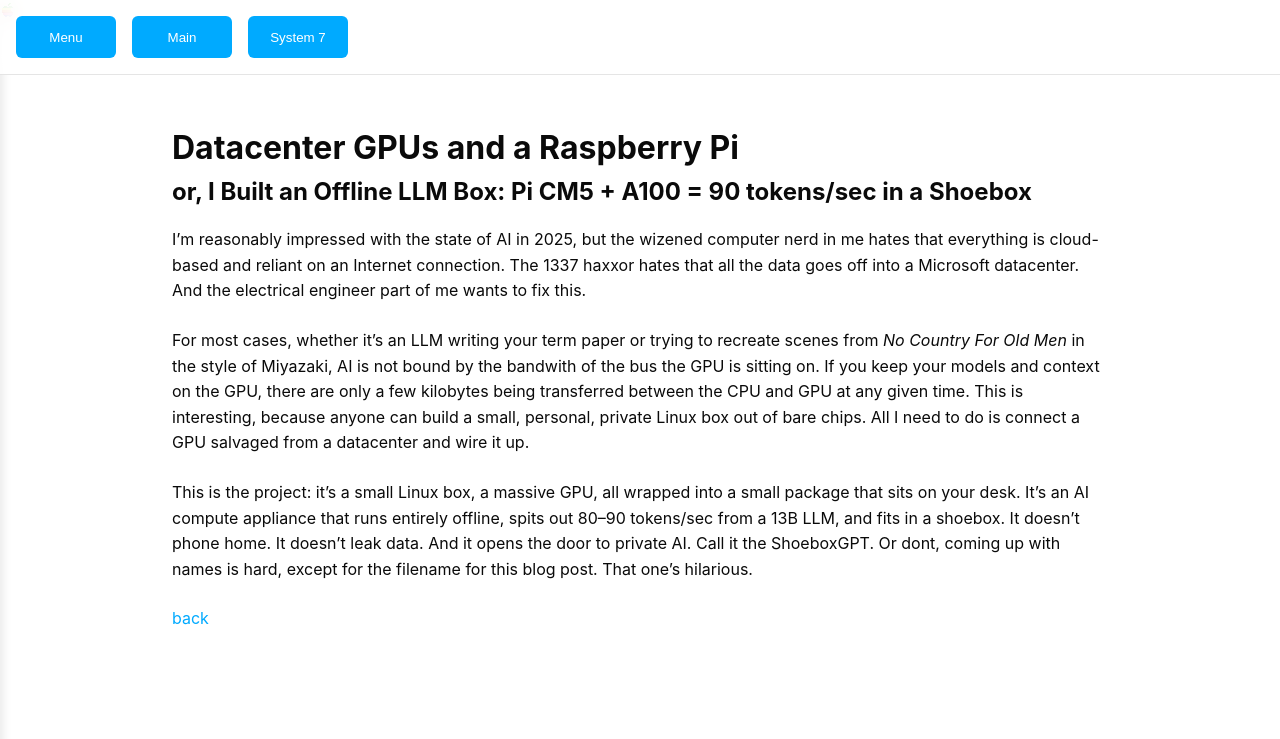
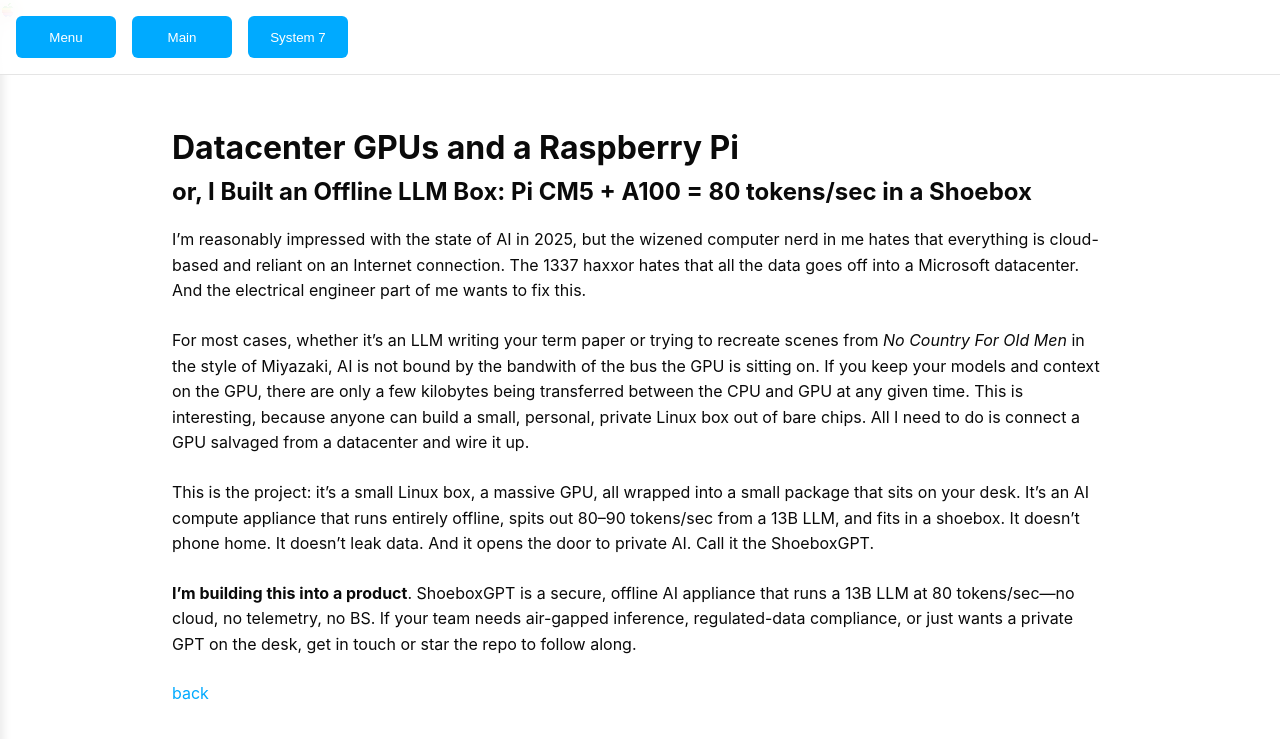
Before and after one commit to bbenchoff/bbenchoff.github.io, a Jekyll site: the page built from pages/EdgingAI.md, in a window 1280 px wide. Shown: the top 739 px of the page. Built offline with Jekyll 4.4.1, drawn with Linux system fonts in a browser that asks for light colours; nearby versions of some CDN libraries; our own code applies the rules of GitHub Pages for plain Markdown files.

Commit message:
Update EdgingAI.md

```diff
--- a/pages/EdgingAI.md
+++ b/pages/EdgingAI.md
@@ -5,13 +5,15 @@
 ---
 
 # Datacenter GPUs and a Raspberry Pi
-## or, I Built an Offline LLM Box: Pi CM5 + A100 = 90 tokens/sec in a Shoebox
+## or, I Built an Offline LLM Box: Pi CM5 + A100 = 80 tokens/sec in a Shoebox
 
 I'm reasonably impressed with the state of AI in 2025, but the wizened computer nerd in me hates that everything is cloud-based and reliant on an Internet connection. The 1337 haxxor hates that all the data goes off into a Microsoft datacenter. And the electrical engineer part of me wants to fix this.
 
 For most cases, whether it's an LLM writing your term paper or trying to recreate scenes from *No Country For Old Men* in the style of Miyazaki, AI is not bound by the bandwith of the bus the GPU is sitting on. If you keep your models and context on the GPU, there are only a few kilobytes being transferred between the CPU and GPU at any given time. This is interesting, because anyone can build a small, personal, private Linux box out of bare chips. All I need to do is connect a GPU salvaged from a datacenter and wire it up.
 
-This is the project: it's a small Linux box, a massive GPU, all wrapped into a small package that sits on your desk. It's an AI compute appliance that runs entirely offline, spits out 80–90 tokens/sec from a 13B LLM, and fits in a shoebox. It doesn’t phone home. It doesn’t leak data. And it opens the door to private AI. Call it the ShoeboxGPT. Or dont, coming up with names is hard, except for the filename for this blog post. That one's hilarious.
+This is the project: it's a small Linux box, a massive GPU, all wrapped into a small package that sits on your desk. It's an AI compute appliance that runs entirely offline, spits out 80–90 tokens/sec from a 13B LLM, and fits in a shoebox. It doesn’t phone home. It doesn’t leak data. And it opens the door to private AI. Call it the ShoeboxGPT.
+
+**I'm building this into a product**. ShoeboxGPT is a secure, offline AI appliance that runs a 13B LLM at 80 tokens/sec—no cloud, no telemetry, no BS. If your team needs air-gapped inference, regulated-data compliance, or just wants a private GPT on the desk, get in touch or star the repo to follow along.
 
 
 
```
